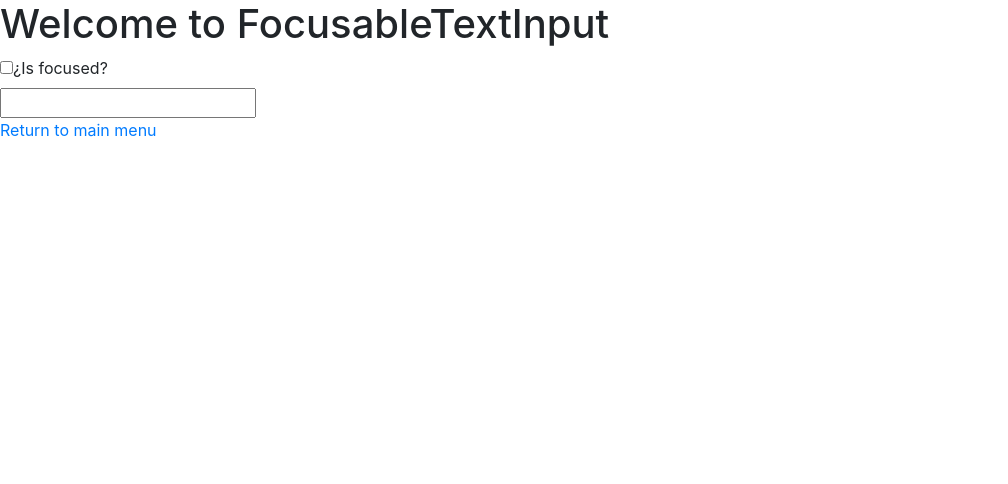
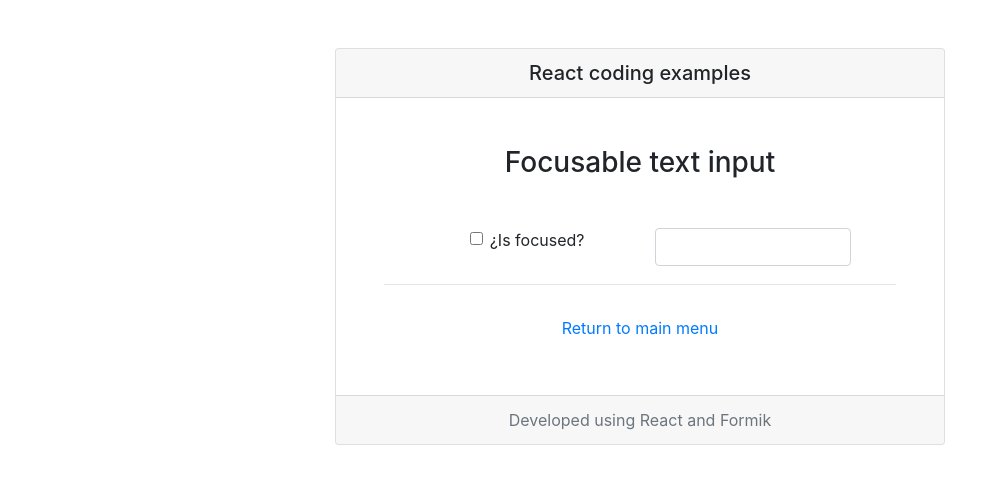
Before and after one commit to jorgevillay/react_components, a React (Create React App) app: page / in a window 1280 px wide. Both pictures are taken after a click on the button "Focusable Text Input". Shown: the top 484 px of the page, without its empty margins (0-1008 px from the left). Built offline with nearby package versions, Linux system fonts and the light colour scheme.

Commit message:
User interface: Modified FocusableTextInput container and Textnput component

```diff
--- a/src/components/TextInput.jsx
+++ b/src/components/TextInput.jsx
@@ -1,7 +1,7 @@
 import React from 'react';
 
 const TextInput = React.forwardRef((props, ref) => (
-  <input type="text" ref={ref} />
+  <input type="text" className="form-control" ref={ref} />
 ));
 
 export default TextInput;
--- a/src/components/containers/FocusableTextInput.jsx
+++ b/src/components/containers/FocusableTextInput.jsx
@@ -17,15 +17,48 @@ function FocusableTextInput(props) {
     state.focused && focusedInput.current.focus();
   })
   return (
-    <div>
-      <h1>Welcome to FocusableTextInput</h1>
-      <input type="checkbox" name="focused" checked={state.focused} onChange={handleChange} />
-      <label>{props.location.state.focused ? '¿Is still focused?' : '¿Is focused?'}</label>
-      <br />
-      <TextInput ref={focusedInput} />
-      <br />
-      <Link to="/">Return to main menu</Link>
-    </div >
+    <div className="container-fluid pt-5">
+      <div className="row">
+        <div className="col-sm-6 offset-sm-3">
+          <div className="card text-center">
+            <div className="card-header">
+              <h5 className="card-title mb-0">React coding examples</h5>
+            </div>
+            <div className="card-body p-5">
+              <h3>Focusable text input</h3>
+              <ul className="no-bullet-list p-0 m-0 mt-5">
+                <li>
+                  <div className="row">
+                    <div className="col-sm-5 offset-sm-1">
+                      <div className="form-group form-check">
+                        <input type="checkbox" className="form-check-input" name="focused" checked={state.focused} onChange={handleChange} />
+                        <label className="form-check-label">{props.location.state.focused ? '¿Is still focused?' : '¿Is focused?'}</label>
+                      </div>
+                    </div>
+                    <div className="col-sm-5">
+                      <TextInput ref={focusedInput} />
+                    </div>
+                  </div>
+                </li>
+                <hr />
+                <li className="mt-4">
+                  <div className="row">
+                    <div className="col-sm-6 offset-sm-3">
+                      <button type="button" className="btn btn-link">
+                        <Link to="/">Return to main menu</Link>
+                      </button>
+                    </div>
+                  </div>
+                </li>
+              </ul>
+            </div>
+            <div className="card-footer text-muted">
+              Developed using React and Formik
+            </div>
+          </div>
+        </div>
+      </div>
+    </div>
   )
 }
 
```
